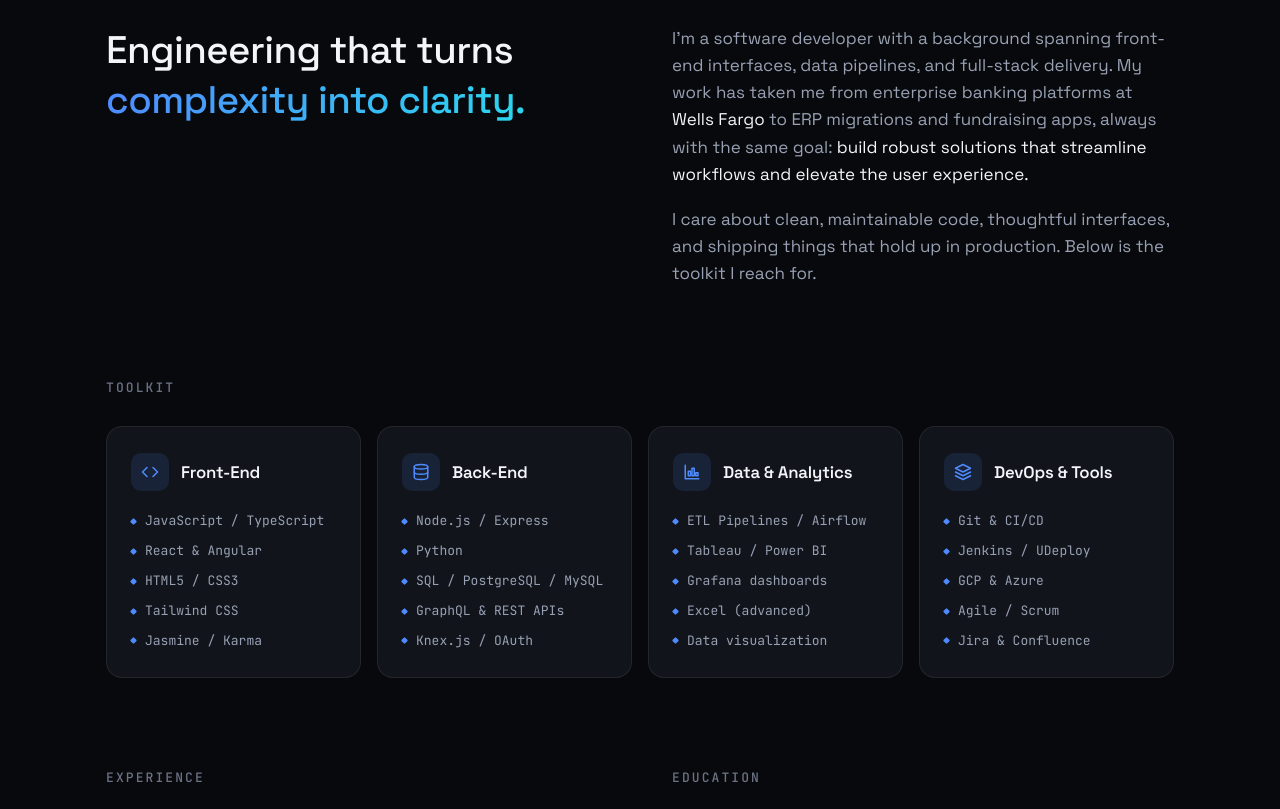
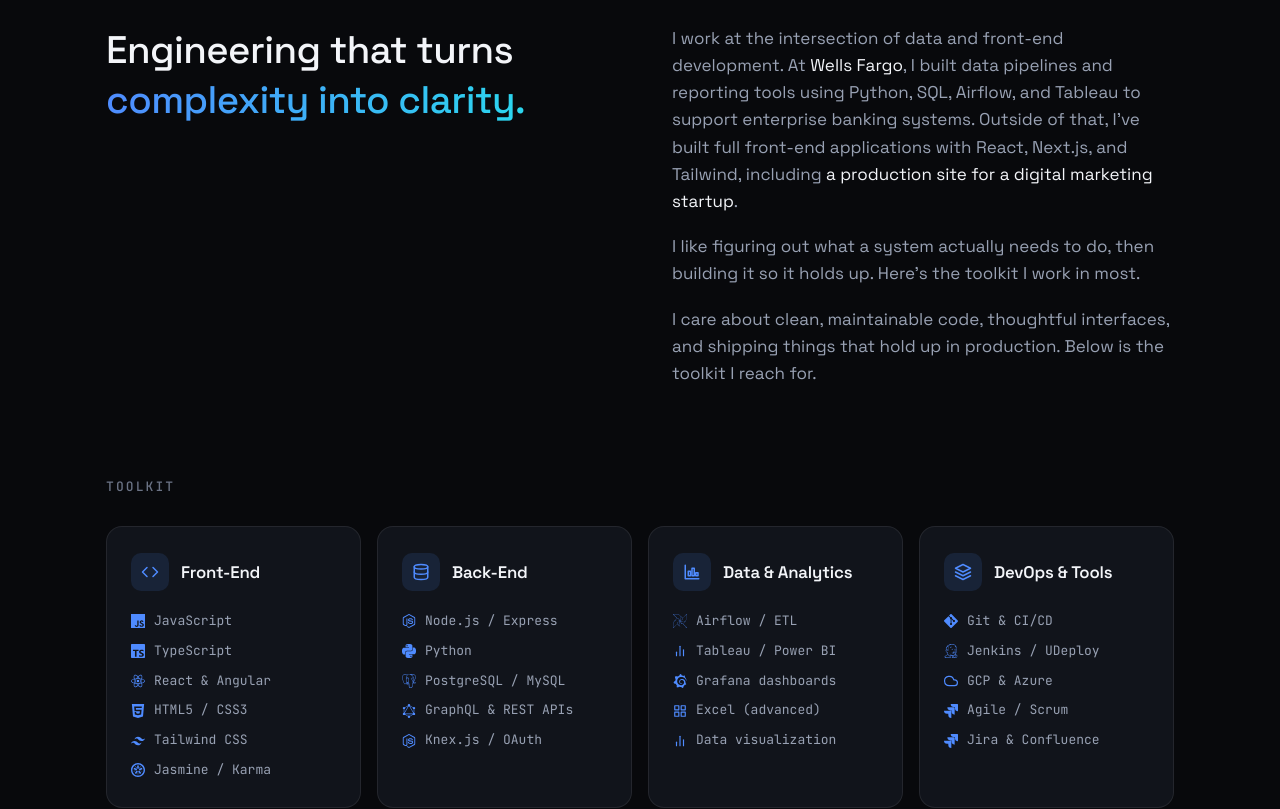
Before and after one commit to Michaelfleck/michaelfleck-portfolio, a React (Vite) app: page / in a window 1280 px wide. Shown: the part 1000-1809 px from the top of the page. Built offline with nearby package versions, Linux system fonts and the light colour scheme; no server answers.

Commit message:
Skill Icons & Content Updates

```diff
--- a/package.json
+++ b/package.json
@@ -11,7 +11,8 @@
   "dependencies": {
     "@emailjs/browser": "^4.4.1",
     "react": "^18.3.1",
-    "react-dom": "^18.3.1"
+    "react-dom": "^18.3.1",
+    "react-icons": "^5.6.0"
   },
   "devDependencies": {
     "@tailwindcss/vite": "^4.0.0",
--- a/src/components/sections/About.jsx
+++ b/src/components/sections/About.jsx
@@ -1,3 +1,10 @@
+import {
+  SiJavascript, SiTypescript, SiReact, SiAngular, SiHtml5, SiTailwindcss, SiJasmine,
+  SiNodedotjs, SiPython, SiPostgresql, SiGraphql,
+  SiApacheairflow, SiGrafana,
+  SiGit, SiJenkins, SiGooglecloud, SiJira,
+} from "react-icons/si";
+import { FiBarChart2, FiGrid, FiCloud } from "react-icons/fi";
 import { RevealOnScroll } from "../RevealOnScroll";
 
 const skills = [
@@ -9,7 +16,14 @@ const skills = [
         <polyline points="8 6 2 12 8 18" />
       </svg>
     ),
-    items: ["JavaScript / TypeScript", "React & Angular", "HTML5 / CSS3", "Tailwind CSS", "Jasmine / Karma"],
+    items: [
+      { label: "JavaScript", icon: <SiJavascript /> },
+      { label: "TypeScript", icon: <SiTypescript /> },
+      { label: "React & Angular", icon: <SiReact /> },
+      { label: "HTML5 / CSS3", icon: <SiHtml5 /> },
+      { label: "Tailwind CSS", icon: <SiTailwindcss /> },
+      { label: "Jasmine / Karma", icon: <SiJasmine /> },
+    ],
   },
   {
     title: "Back-End",
@@ -20,7 +34,13 @@ const skills = [
         <path d="M3 12c0 1.66 4 3 9 3s9-1.34 9-3" />
       </svg>
     ),
-    items: ["Node.js / Express", "Python", "SQL / PostgreSQL / MySQL", "GraphQL & REST APIs", "Knex.js / OAuth"],
+    items: [
+      { label: "Node.js / Express", icon: <SiNodedotjs /> },
+      { label: "Python", icon: <SiPython /> },
+      { label: "PostgreSQL / MySQL", icon: <SiPostgresql /> },
+      { label: "GraphQL & REST APIs", icon: <SiGraphql /> },
+      { label: "Knex.js / OAuth", icon: <SiNodedotjs /> },
+    ],
   },
   {
     title: "Data & Analytics",
@@ -32,7 +52,13 @@ const skills = [
         <rect x="17" y="13" width="3" height="4" />
       </svg>
     ),
-    items: ["ETL Pipelines / Airflow", "Tableau / Power BI", "Grafana dashboards", "Excel (advanced)", "Data visualization"],
+    items: [
+      { label: "Airflow / ETL", icon: <SiApacheairflow /> },
+      { label: "Tableau / Power BI", icon: <FiBarChart2 /> },
+      { label: "Grafana dashboards", icon: <SiGrafana /> },
+      { label: "Excel (advanced)", icon: <FiGrid /> },
+      { label: "Data visualization", icon: <FiBarChart2 /> },
+    ],
   },
   {
     title: "DevOps & Tools",
@@ -43,13 +69,19 @@ const skills = [
         <path d="m2 12 10 5 10-5" />
       </svg>
     ),
-    items: ["Git & CI/CD", "Jenkins / UDeploy", "GCP & Azure", "Agile / Scrum", "Jira & Confluence"],
+    items: [
+      { label: "Git & CI/CD", icon: <SiGit /> },
+      { label: "Jenkins / UDeploy", icon: <SiJenkins /> },
+      { label: "GCP & Azure", icon: <FiCloud /> },
+      { label: "Agile / Scrum", icon: <SiJira /> },
+      { label: "Jira & Confluence", icon: <SiJira /> },
+    ],
   },
 ];
 
 const experience = [
   {
-    when: "Sep 2025 — Jan 2026",
+    when: "Sep 2025 — Current",
     role: "Web Developer · Contract",
     org: "Paradane",
     desc: "Developed a responsive business landing page with Next.js, React, and TailwindCSS, engineering reusable components (nav, service cards, responsive layouts), implementing smooth scrolling and dynamic UI behaviors, and applying image optimization and SEO best practices.",
@@ -82,8 +114,16 @@ const experience = [
 ];
 
 const education = [
-  { when: "Degree", what: "B.B.A., Management Information Systems", where: "Texas Tech University" },
-  { when: "Certificate", what: "Full-Stack Software Engineering, Live", where: "Flatiron School" },
+  {
+    when: "Degree",
+    what: "B.B.A., Management Information Systems",
+    where: "Texas Tech University",
+  },
+  {
+    when: "Certificate",
+    what: "Full-Stack Software Engineering, Live",
+    where: "Flatiron School",
+  },
 ];
 
 export const About = () => {
@@ -101,20 +141,25 @@ export const About = () => {
           </RevealOnScroll>
           <RevealOnScroll as="div" delay={1} className="body">
             <p>
-              I'm a software developer with a background spanning front-end
-              interfaces, data pipelines, and full-stack delivery. My work has taken
-              me from enterprise banking platforms at{" "}
-              <span className="highlight">Wells Fargo</span> to ERP migrations and
-              fundraising apps, always with the same goal:{" "}
+              I work at the intersection of data and front-end development. At{" "}
+              <span className="highlight">Wells Fargo</span>, I built data
+              pipelines and reporting tools using Python, SQL, Airflow, and
+              Tableau to support enterprise banking systems. Outside of that,
+              I've built full front-end applications with React, Next.js, and
+              Tailwind, including{" "}
               <span className="highlight">
-                build robust solutions that streamline workflows and elevate the user
-                experience.
+                a production site for a digital marketing startup
               </span>
+              .
+            </p>
+            <p>
+              I like figuring out what a system actually needs to do, then
+              building it so it holds up. Here's the toolkit I work in most.
             </p>
             <p>
               I care about clean, maintainable code, thoughtful interfaces, and
-              shipping things that hold up in production. Below is the toolkit I reach
-              for.
+              shipping things that hold up in production. Below is the toolkit I
+              reach for.
             </p>
           </RevealOnScroll>
         </div>
@@ -124,14 +169,22 @@ export const About = () => {
         </RevealOnScroll>
         <div className="skills-grid">
           {skills.map((s, i) => (
-            <RevealOnScroll as="div" key={s.title} delay={i} className="skill-card">
+            <RevealOnScroll
+              as="div"
+              key={s.title}
+              delay={i}
+              className="skill-card"
+            >
               <div className="cat">
                 <span className="ico">{s.icon}</span>
                 <h4>{s.title}</h4>
               </div>
               <ul>
                 {s.items.map((item) => (
-                  <li key={item}>{item}</li>
+                  <li key={item.label}>
+                    <span className="skill-icon">{item.icon}</span>
+                    {item.label}
+                  </li>
                 ))}
               </ul>
             </RevealOnScroll>
@@ -143,7 +196,10 @@ export const About = () => {
             <h3>Experience</h3>
             <div className="timeline">
               {experience.map((e) => (
-                <div className={`tl-item${e.now ? " now" : ""}`} key={e.role + e.org}>
+                <div
+                  className={`tl-item${e.now ? " now" : ""}`}
+                  key={e.role + e.org}
+                >
                   <div className="when">{e.when}</div>
                   <h4 className="what">
                     {e.role} <span className="org">· {e.org}</span>
--- a/src/index.css
+++ b/src/index.css
@@ -578,13 +578,12 @@ img { max-width: 100%; display: block; }
   align-items: center;
   gap: 9px;
 }
-.skill-card li::before {
-  content: "";
-  width: 5px; height: 5px;
-  border-radius: 1px;
-  background: var(--accent);
+.skill-icon {
+  display: flex;
+  align-items: center;
+  font-size: 14px;
+  color: var(--accent);
   flex-shrink: 0;
-  transform: rotate(45deg);
 }
 
 /* Timeline */
```
Also changed, not shown: 1 other file (tests, documents, lock files or other folders).
